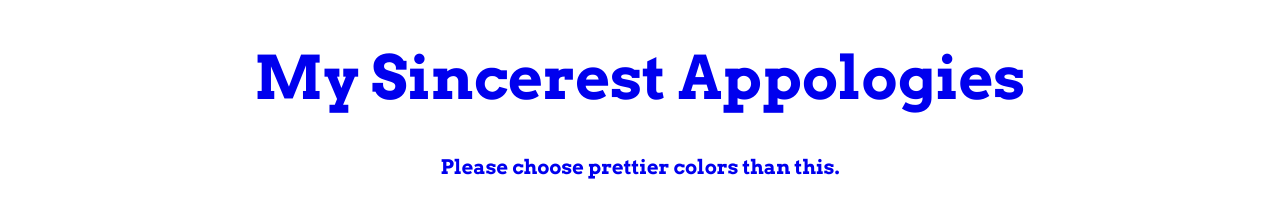
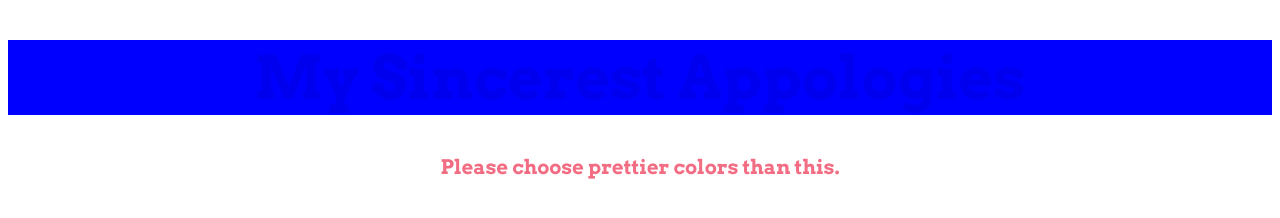
Before and after one commit to una/colourify, a plain HTML site: page index.html in a window 1280 px wide. Drawn offline with nearby package versions, Linux system fonts and the light colour scheme.

Commit message:
colourify plugin is working with option to change property being colored

```diff
--- a/colourify.js
+++ b/colourify.js
@@ -1,7 +1,7 @@
 (function(window, $) {
     var Colourify = function(elem, options) {
-        this.elem = elem; //element we're clicking on js object
-        this.$elem = $(elem); //the element's jquery object
+        this.elem = elem;
+        this.$elem = $(elem);
         this.options = options;
         this.metadata = this.$elem.data( 'plugin-options' );
     };
@@ -28,13 +28,11 @@
             chosenColor = this.config.colors[randno];
         },
 
-        // color the div you're using on the property defined
         colorIt: function() {
-            this.$elem.css({this.config.property: chosenColor});
+            this.$elem.css(this.config.property, chosenColor);
         }
     };
 
-    //this is basicallt what makes it function like a plugin
     $.fn.colourify = function(options) {
         return this.each(function(){
             new Colourify(this, options).init();
--- a/index.html
+++ b/index.html
@@ -48,7 +48,7 @@ h2{
 
  $("h1").colourify({
     colors: ["yellow","red","blue"],
-    property: "background"
+    property: "background-color"
     });
  $(".hello").colourify();
 
```
Also changed, not shown: colorpicker_plugin.html (+3 -7 lines), 2 other files.
